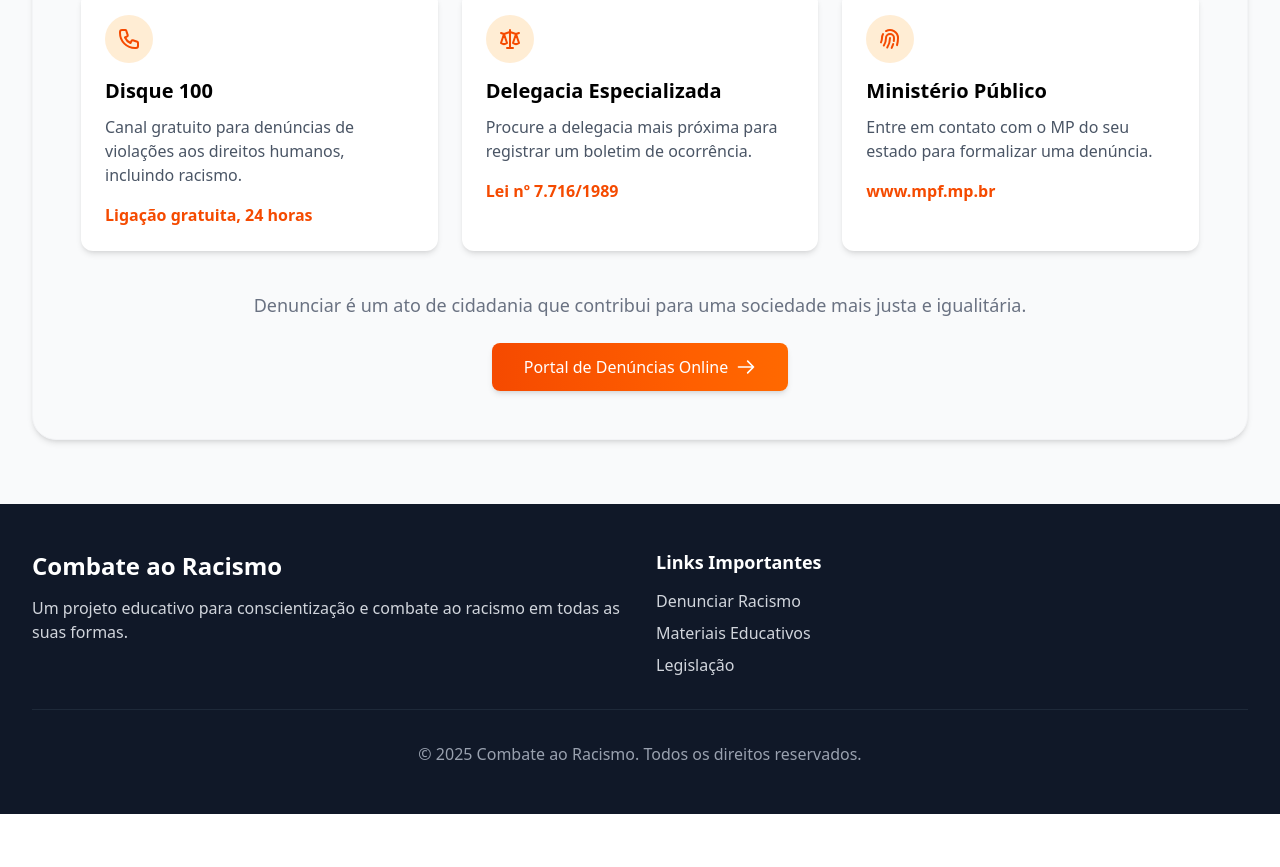
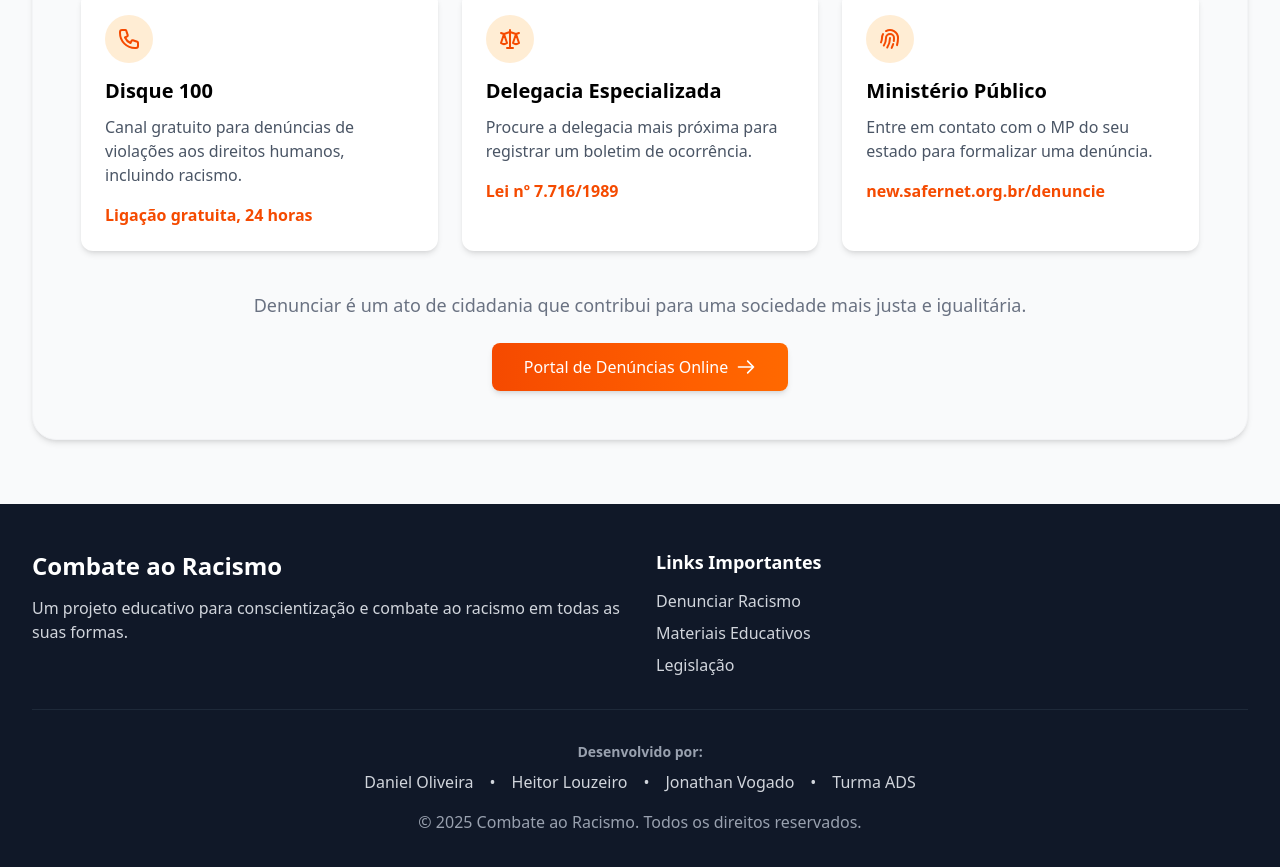
Before and after one commit to HeitorLouzeiroRepositoryIFPI/racism-event, a React (Vite) app: page / in a window 1280 px wide. Shown: the part 7449-8316 px from the top of the page. Before the commit the page ends 8263 px from the top, so only its background shows below. Built offline with nearby package versions, Linux system fonts and the light colour scheme.

Commit message:
links: Atualizar links de rodapé e seção de relatórios para melhor acesso aos recursos.

```diff
--- a/src/components/Footer/index.tsx
+++ b/src/components/Footer/index.tsx
@@ -15,7 +15,7 @@ export function Footer() {
             <ul className="space-y-2">
               <li>
                 <a
-                  href="#"
+                  href="https://falabr.cgu.gov.br/web/home"
                   className="text-gray-300 hover:text-orange-500 transition-colors duration-300"
                 >
                   Denunciar Racismo
@@ -23,7 +23,7 @@ export function Footer() {
               </li>
               <li>
                 <a
-                  href="#"
+                  href="https://www.gov.br/ouvidorias/pt-br/ouvidorias/eventos/cursos_educacao_etnico_racial/formacao_educacao-etnico-racial-1.pdf"
                   className="text-gray-300 hover:text-orange-500 transition-colors duration-300"
                 >
                   Materiais Educativos
@@ -31,7 +31,7 @@ export function Footer() {
               </li>
               <li>
                 <a
-                  href="#"
+                  href="https://www.planalto.gov.br/ccivil_03/leis/l7716.htm"
                   className="text-gray-300 hover:text-orange-500 transition-colors duration-300"
                 >
                   Legislação
@@ -40,11 +40,46 @@ export function Footer() {
             </ul>
           </div>
         </div>
-        <div className="border-t border-gray-800 mt-8 pt-8 text-center text-gray-400">
-          <p>
-            © {new Date().getFullYear()} Combate ao Racismo. Todos os direitos
-            reservados.
-          </p>
+        <div className="border-t border-gray-800 mt-8 pt-8">
+          <div className="text-center text-gray-400 mb-4">
+            <p className="text-sm font-semibold mb-2">Desenvolvido por:</p>
+            <div className="flex justify-center items-center gap-4 text-gray-300">
+              <a
+                href="https://www.linkedin.com/in/daniel-oliveirac/"
+                className="hover:text-orange-500 transition-colors duration-300"
+                target="_blank"
+                rel="noopener noreferrer"
+              >
+                Daniel Oliveira
+              </a>
+              <span>•</span>
+              <a
+                href="https://www.linkedin.com/in/heitor-louzeiro/"
+                className="hover:text-orange-500 transition-colors duration-300"
+                target="_blank"
+                rel="noopener noreferrer"
+              >
+                Heitor Louzeiro
+              </a>
+              <span>•</span>
+              <a
+                href="https://www.linkedin.com/in/jonathan-vogado/"
+                className="hover:text-orange-500 transition-colors duration-300"
+                target="_blank"
+                rel="noopener noreferrer"
+              >
+                Jonathan Vogado
+              </a>
+              <span>•</span>
+              <span>Turma ADS</span>
+            </div>
+          </div>
+          <div className="text-center text-gray-400">
+            <p>
+              © {new Date().getFullYear()} Combate ao Racismo. Todos os direitos
+              reservados.
+            </p>
+          </div>
         </div>
       </div>
     </footer>
--- a/src/components/Report/index.tsx
+++ b/src/components/Report/index.tsx
@@ -86,7 +86,7 @@ export function Report() {
             Entre em contato com o MP do seu estado para formalizar uma
             denúncia.
           </p>
-          <p className="font-bold text-orange-600">www.mpf.mp.br</p>
+          <p className="font-bold text-orange-600">new.safernet.org.br/denuncie</p>
         </div>
       </div>
 
@@ -96,7 +96,7 @@ export function Report() {
           justa e igualitária.
         </p>
         <a
-          href="https://www.gov.br/mdh/pt-br/ondh/centrais-de-conteudo/declaracoes-e-certidoes/declaracao-de-ocorrencia-de-racismo"
+          href="https://new.safernet.org.br/denuncie"
           target="_blank"
           rel="noopener noreferrer"
           className="bg-gradient-to-r from-orange-600 to-orange-500 hover:from-orange-700 hover:to-orange-600 text-white font-medium py-3 px-8 rounded-lg transition-all duration-300 inline-flex items-center shadow-md hover:shadow-lg transform hover:-translate-y-0.5"
```
